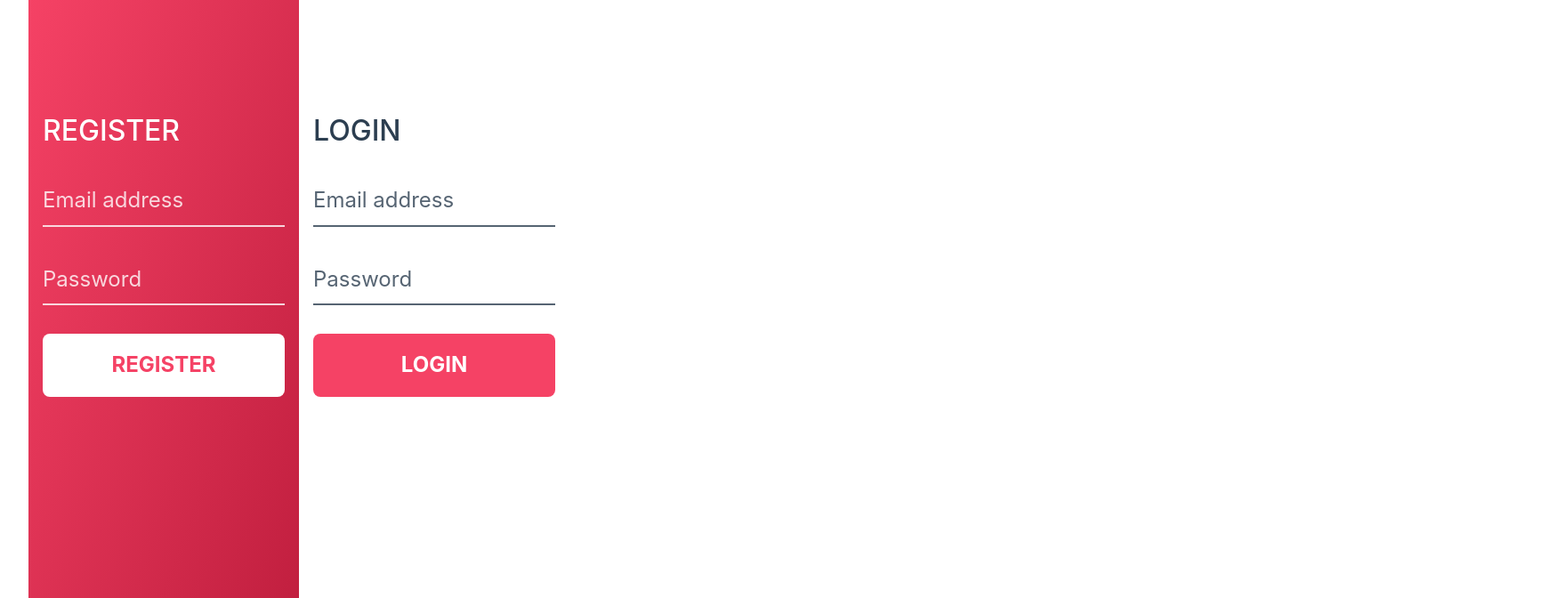
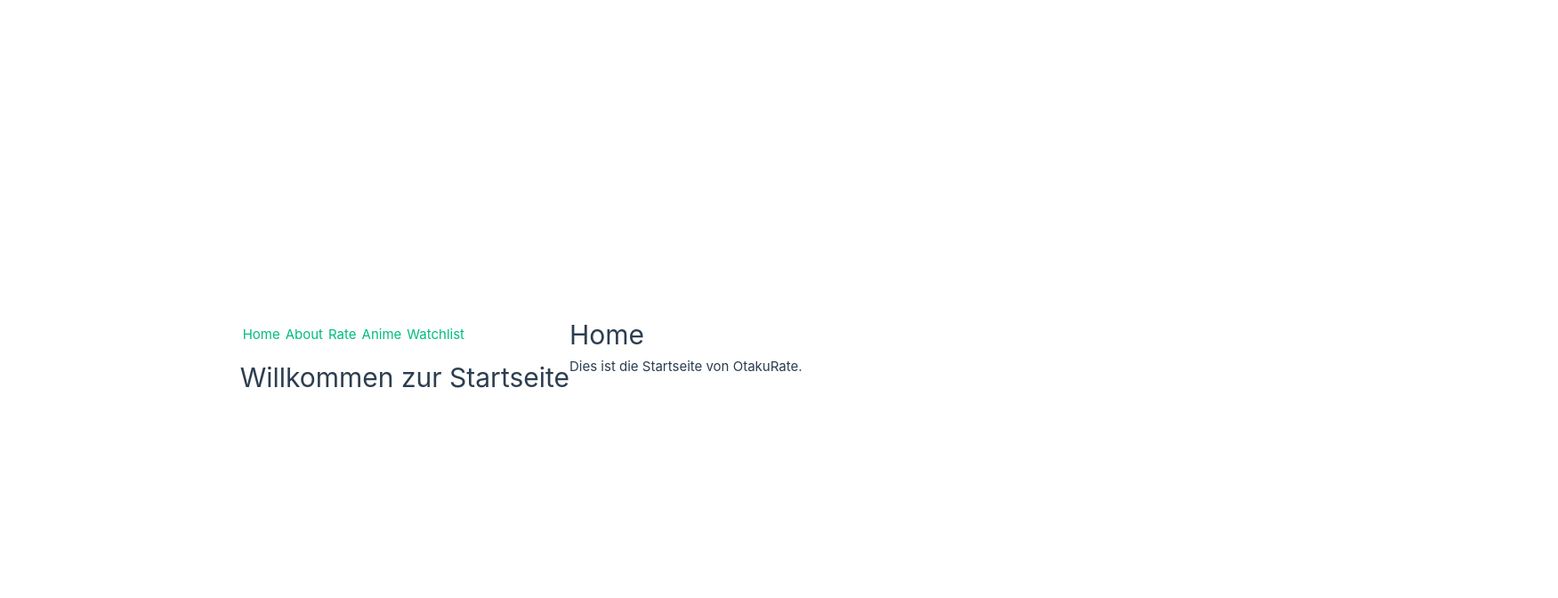
Before and after one commit to sain21/OtakuRate_Frontend, a Vue app: page / in a window 1280 px wide. Before the commit this address led to /login. Shown: the top 672 px of the page at 89% size, 1751 px wide, since content can reach past the window. Built offline with nearby package versions, Linux system fonts and the light colour scheme; no server answers; the HTML template or start-up script is replaced by a standard one.

Commit message:
login gelöscht

```diff
--- a/src/App.vue
+++ b/src/App.vue
@@ -1,27 +1,16 @@
-<script >
-import { onBeforeMount } from 'vue'
-import { useStore } from 'vuex'
+<script setup lang="ts">
+import { RouterView } from 'vue-router'
 
-export default {
-  setup() {
-    const store = useStore()
-
-    onBeforeMount(() => {
-      store.dispatch('fetchUser')
-    })
-  }
-}
 </script>
 
 <template>
-<div id="nav" v-if="$store.state.user">
+  <header>
     <RouterLink to="/">Home</RouterLink>
     <RouterLink to="/about">About</RouterLink>
     <RouterLink to="/rate">Rate</RouterLink>
     <RouterLink to="/animes">Anime</RouterLink>
     <RouterLink to="/watchlist">Watchlist</RouterLink>
-  <button @click="$store.dispatch('logout')">Logout</button>
-</div>
+  </header>
   <RouterView />
 </template>
 }
@@ -86,11 +75,5 @@ nav a:first-of-type {
     padding: 1rem 0;
     margin-top: 1rem;
   }
-
-  * {
-    margin: 0;
-    padding: 0;
-    box-sizing: border-box;
-  }
 }
 </style>
--- a/src/firebase/index.js
+++ b/src/main.ts
@@ -1,6 +1,11 @@
+import './assets/main.css'
+import { createApp } from 'vue'
+import App from './App.vue'
+import router from './router'
+
 // Import the functions you need from the SDKs you need
 import { initializeApp } from "firebase/app";
-import { getAuth } from "firebase/auth";
+import { getAnalytics } from "firebase/analytics";
 // TODO: Add SDKs for Firebase products that you want to use
 // https://firebase.google.com/docs/web/setup#available-libraries
 
@@ -16,8 +21,9 @@ const firebaseConfig = {
   measurementId: "G-2GCQ7VNR8P"
 };
 
-// Initialize Firebase
-const app = initializeApp(firebaseConfig);
+initializeApp(firebaseConfig);
 
-const auth = getAuth(app)
-export { auth }
+const app = createApp(App)
+app.use(router)
+
+app.mount('#app')
--- a/src/router/index.ts
+++ b/src/router/index.ts
@@ -1,73 +1,39 @@
 import { createRouter, createWebHistory } from 'vue-router'
 import HomeView from '../views/HomeView.vue'
-import { auth } from '../firebase'
-import LoginView from '../views/LoginView.vue'
+// Importieren Sie die ForumView
 
-const routes = [
+const router = createRouter({
+  history: createWebHistory(import.meta.env.BASE_URL),
+  routes: [
     {
       path: '/',
       name: 'home',
-    component: HomeView,
-    meta: {
-      requiresAuth: true
-    }
+      component: HomeView
     },
     {
       path: '/about',
       name: 'about',
-    component: () => import('../views/AboutView.vue'),
-    meta: {
-      requiresAuth: true
-    }
+      // route level code-splitting
+      // this generates a separate chunk (About.[hash].js) for this route
+      // which is lazy-loaded when the route is visited.
+      component: () => import('../views/AboutView.vue')
     },
     {
-    path: '/rate',
-    name: 'rate',
-    component: () => import('../views/RatingOverview.vue'),
-    meta: {
-      requiresAuth: true
-    }
+      path: '/rate', // Definieren Sie den Pfad für das Forum
+      name: 'rate', // Geben Sie der Route einen Namen
+      component: () => import ('../views/RatingOverview.vue') // Verwenden Sie die ForumView-Komponente für diese Route
     },
     {
       path: '/animes',
       name: 'animes',
-    component: () => import('../views/AnimeListView.vue'),
-    meta: {
-      requiresAuth: true
-    }
+      component: () => import('../views/AnimeListView.vue')
     },
     {
       path: '/watchlist',
       name: 'watchlist',
-    component: () => import('../views/WatchlistView.vue'),
-    meta: {
-      requiresAuth: true
-    }
-  },
-  {
-    path: '/login',
-    name: 'login',
-    component: () => import('../views/LoginView.vue')
+      component: () => import('../views/WatchlistView.vue')
     }
   ]
-
-const router = createRouter({
-  history: createWebHistory(import.meta.env.BASE_URL),
-  routes
-})
-
-router.beforeEach((to, from, next) => {
-  if (to.path === '/login' && auth.currentUser) {
-    next('/')
-    return
-  }
-
-  if (to.matched.some(record => record.meta.requiresAuth) && !auth.currentUser) {
-    next('/login')
-    return
-  }
-
-  next()
 })
 
 export default router
--- a/src/store/index.js
+++ /dev/null
@@ -1,105 +0,0 @@
-import { createStore } from 'vuex'
-import router from '../router'
-import { auth } from '../firebase'
-import {
-  createUserWithEmailAndPassword,
-  signInWithEmailAndPassword,
-  signOut
-} from 'firebase/auth'
-
-export default createStore({
-  state: {
-    user: null
-  },
-  mutations: {
-
-    SET_USER (state, user) {
-      state.user = user
-    },
-
-    CLEAR_USER (state) {
-      state.user = null
-    }
-
-  },
-  actions: {
-    async login ({ commit }, details) {
-      const { email, password } = details
-
-      try {
-        await signInWithEmailAndPassword(auth, email, password)
-      } catch (error) {
-        switch(error.code) {
-          case 'auth/user-not-found':
-            alert("User not found")
-            break
-          case 'auth/wrong-password':
-            alert("Wrong password")
-            break
-          default:
-            alert("Something went wrong")
-        }
-
-        return
-      }
-
-      commit('SET_USER', auth.currentUser)
-
-      router.push('/')
-    },
-
-    async register ({ commit}, details) {
-      const { email, password } = details
-
-      try {
-        await createUserWithEmailAndPassword(auth, email, password)
-      } catch (error) {
-        switch(error.code) {
-          case 'auth/email-already-in-use':
-            alert("Email already in use")
-            break
-          case 'auth/invalid-email':
-            alert("Invalid email")
-            break
-          case 'auth/operation-not-allowed':
-            alert("Operation not allowed")
-            break
-          case 'auth/weak-password':
-            alert("Weak password")
-            break
-          default:
-            alert("Something went wrong")
-        }
-
-        return
-      }
-
-      commit('SET_USER', auth.currentUser)
-
-      router.push('/')
-    },
-
-    async logout ({ commit }) {
-      await signOut(auth)
-
-      commit('CLEAR_USER')
-
-      router.push('/login')
-    },
-
-    fetchUser ({ commit }) {
-      auth.onAuthStateChanged(async user => {
-        if (user === null) {
-          commit('CLEAR_USER')
-        } else {
-          commit('SET_USER', user)
-
-          if (router.isReady() && router.currentRoute.value.path === '/login') {
-            router.push('/')
-          }
-        }
-      })
-    }
-
-  }
-})
--- a/src/views/LoginView.vue
+++ /dev/null
@@ -1,151 +0,0 @@
-<template>
-  <main class="login">
-    <section class="forms">
-
-      <form class="register" @submit.prevent="register">
-        <h2>Register</h2>
-        <input
-          type="email"
-          placeholder="Email address"
-          v-model="register_form.email" />
-        <input
-          type="password"
-          placeholder="Password"
-          v-model="register_form.password" />
-        <input
-          type="submit"
-          value="Register" />
-      </form>
-
-      <form class="login" @submit.prevent="login">
-        <h2>Login</h2>
-        <input
-          type="email"
-          placeholder="Email address"
-          v-model="login_form.email" />
-        <input
-          type="password"
-          placeholder="Password"
-          v-model="login_form.password" />
-        <input
-          type="submit"
-          value="Login" />
-      </form>
-
-    </section>
-  </main>
-</template>
-
-<script>
-import { ref } from 'vue'
-import { useStore } from 'vuex'
-
-export default {
-  setup () {
-    const login_form = ref({});
-    const register_form = ref({});
-    const store = useStore();
-
-    const login = () => {
-      store.dispatch('login', login_form.value);
-    }
-
-    const register = () => {
-      store.dispatch('register', register_form.value);
-    }
-
-    return {
-      login_form,
-      register_form,
-      login,
-      register
-    }
-  }
-}
-</script>
-
-<style>
-.forms {
-  display: flex;
-  min-height: 100vh;
-}
-
-form {
-  flex: 1 1 0%;
-  padding: 8rem 1rem 1rem;
-}
-
-form.register {
-  color: #FFF;
-  background-color: rgb(245, 66, 101);
-  background-image: linear-gradient(
-    to bottom right,
-    rgb(245, 66, 101) 0%,
-    rgb(189, 28, 60) 100%
-  );
-}
-
-h2 {
-  font-size: 2rem;
-  text-transform: uppercase;
-  margin-bottom: 2rem;
-}
-
-input {
-  appearance: none;
-  border: none;
-  outline: none;
-  background: none;
-
-  display: block;
-  width: 100%;
-  max-width: 400px;
-  margin: 0 auto;
-  font-size: 1.5rem;
-  margin-bottom: 2rem;
-  padding: 0.5rem 0rem;
-}
-
-input:not([type="submit"]) {
-  opacity: 0.8;
-  transition: 0.4s;
-}
-
-input:focus:not([type="submit"]) {
-  opacity: 1;
-}
-
-input::placeholder {
-  color: inherit;
-}
-
-form.register input:not([type="submit"]) {
-  color: #FFF;
-  border-bottom: 2px solid #FFF;
-}
-
-form.login input:not([type="submit"]) {
-  color: #2c3e50;
-  border-bottom: 2px solid #2c3e50;
-}
-
-form.login input[type="submit"] {
-  background-color: rgb(245, 66, 101);
-  color: #FFF;
-  font-weight: 700;
-  padding: 1rem 2rem;
-  border-radius: 0.5rem;
-  cursor: pointer;
-  text-transform: uppercase;
-}
-
-form.register input[type="submit"] {
-  background-color: #FFF;
-  color: rgb(245, 66, 101);
-  font-weight: 700;
-  padding: 1rem 2rem;
-  border-radius: 0.5rem;
-  cursor: pointer;
-  text-transform: uppercase;
-}
-</style>
```
Also changed, not shown: src/main.js (deleted, +0 -9 lines). Lines whose indentation alone changed are shown as unchanged.
